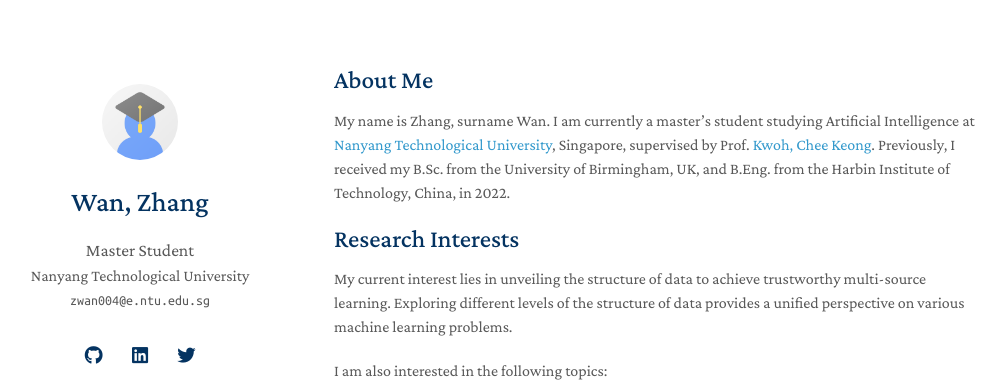
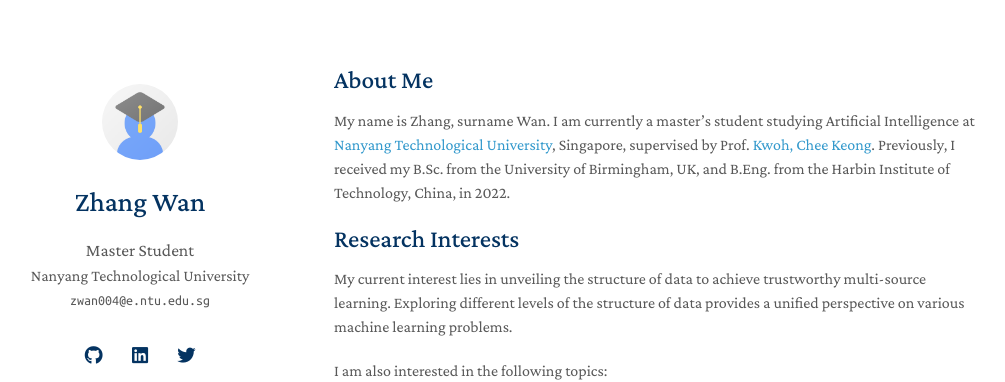
Before and after one commit to ZhangWan-byte/ZhangWan-byte.github.io, a Jekyll site: the page built from index.md, in a window 1280 px wide. Shown: the top 382 px of the page, without its empty margins (136-1141 px from the left). Built offline with Jekyll 4.4.1, drawn with Linux system fonts in a browser that asks for light colours; nearby versions of some CDN libraries; a style sheet for code colours, icons or effects is not loaded; our own code applies the rules of GitHub Pages for plain Markdown files.

```diff
--- a/_config.yml
+++ b/_config.yml
@@ -1,5 +1,5 @@
 # Basic Information
-title: Wan, Zhang
+title: Zhang Wan
 position: Master Student
 affiliation: Nanyang Technological University
 email: zwan004@e.ntu.edu.sg
```
